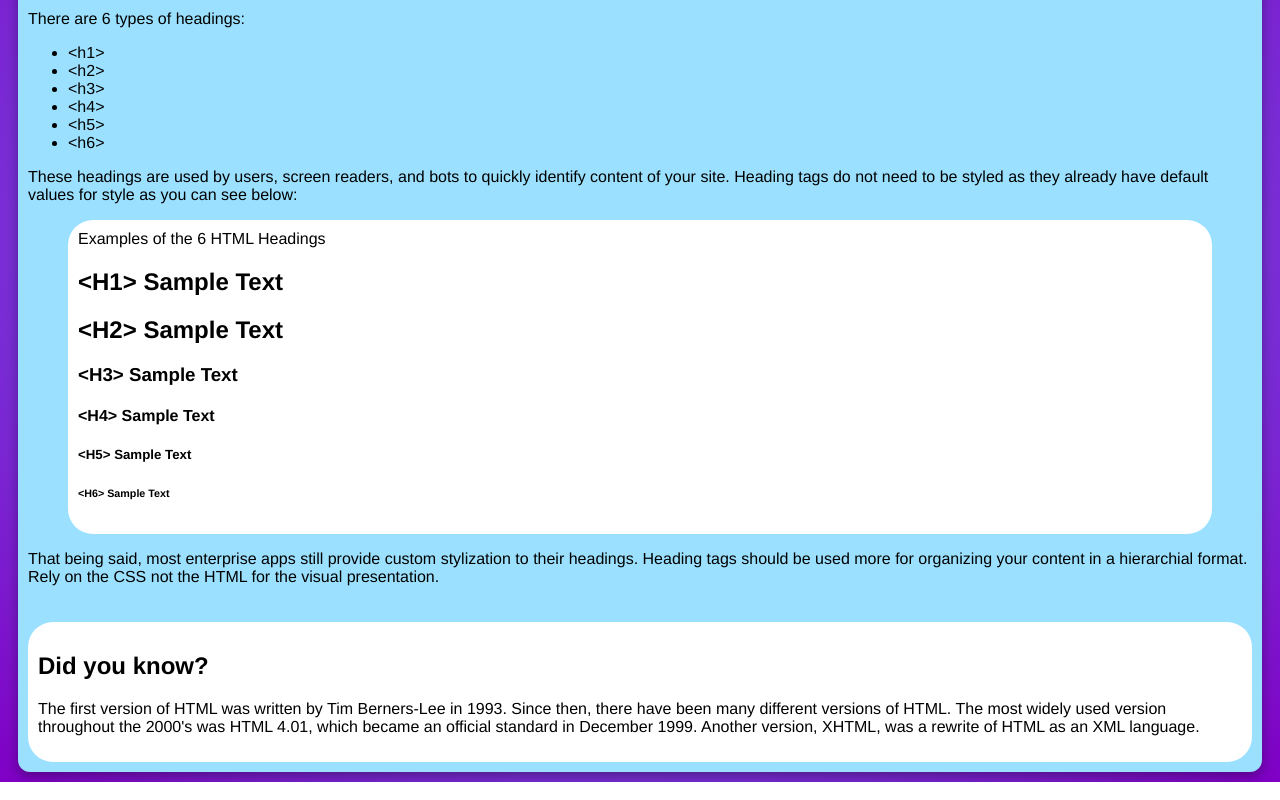
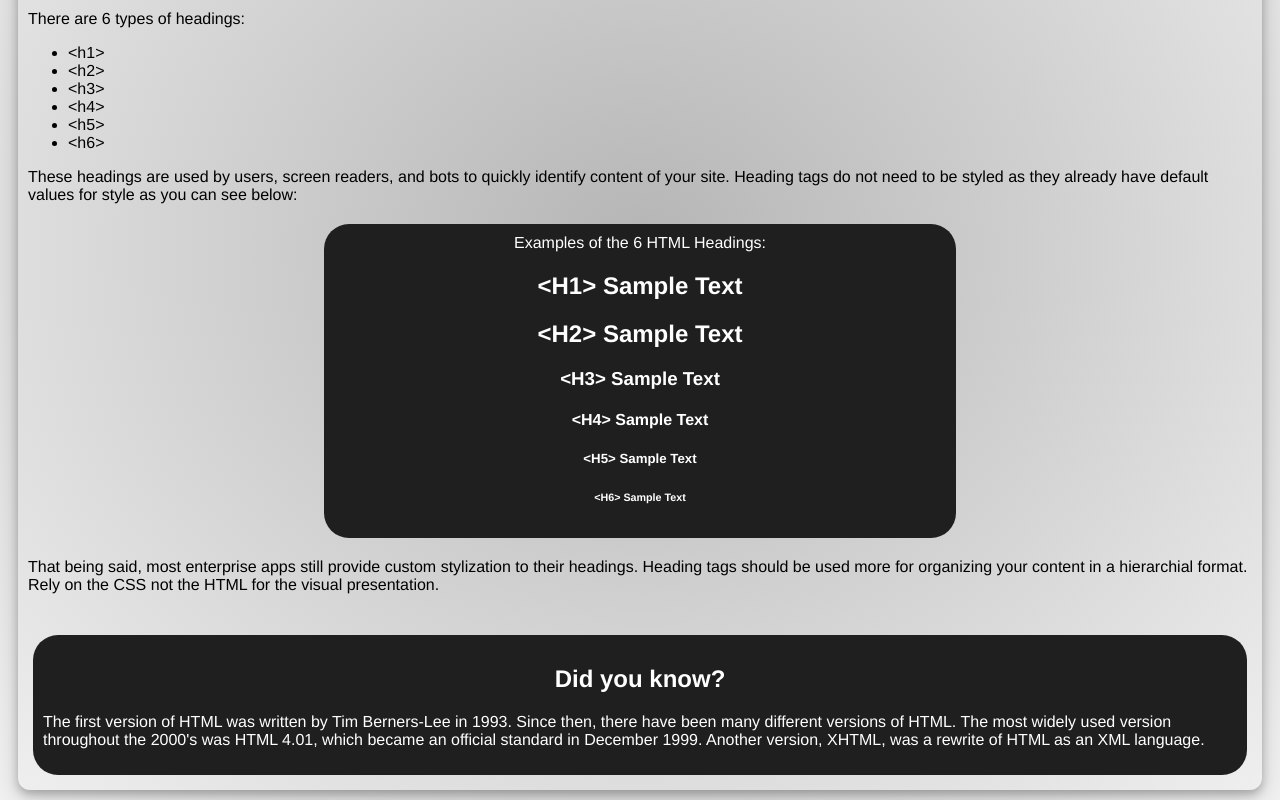
Before and after one commit to chrisratsabout/html-css-js-reference, a plain HTML site: page index.html in a window 1280 px wide. Shown: the part 303-1103 px from the top of the page. Drawn offline with Linux system fonts and the light colour scheme.

Commit message:
change color scheme

```diff
--- a/index.html
+++ b/index.html
@@ -4,7 +4,7 @@
 <head>
     <meta charset="UTF-8">
     <meta name="viewport" content="width=device-width, initial-scale=1.0">
-    <title>Headers</title>
+    <title>Headings</title>
     <link rel="stylesheet" href="styles.css">
     <script src="https://kit.fontawesome.com/8efc22d7af.js" crossorigin="anonymous"></script>
 </head>
@@ -61,8 +61,8 @@
                 Heading tags do not need to be styled as they already have default values for style as you can see
                 below:
             </p>
-            <figure>
-                <figcaption>Examples of the 6 HTML Headings</figcaption>
+            <figure class="headings-box">
+                <figcaption>Examples of the 6 HTML Headings:</figcaption>
                 <h1>&lt;H1&gt; Sample Text</h1>
                 <h2>&lt;H2&gt; Sample Text</h2>
                 <h3>&lt;H3&gt; Sample Text</h3>
--- a/styles.css
+++ b/styles.css
@@ -3,7 +3,11 @@
 }
 
 body {
-    background-image: radial-gradient(rgb(107, 156, 255), rgb(129, 0, 199));
+    background-image: radial-gradient( rgb(181, 181, 181), rgb(240, 240, 240));
+}
+
+h2, h3 {
+    text-align: center;
 }
 
 header,
@@ -13,7 +17,7 @@ footer {
     align-items: center;
     flex-direction: column;
     gap: 15px;
-    color: #fff;
+    color: #000;
     text-align: center;
     padding: 10px;
     margin: 10px;
@@ -31,13 +35,17 @@ header>h1 {
     margin: 0px;
 }
 
+.headings-box {
+    text-align: center;
+}
+
 .icon-container {
     display: flex;
     gap: 10px;
 }
 
 nav {
-    background-color: #f6cd00;
+    background-color: transparent;
     margin: 10px;
     list-style-type: none;
     border-radius: 10px;
@@ -71,12 +79,16 @@ figure {
     /* border: 1px solid black; */
     border-radius: 25px;
     padding: 10px;
-    background-color: white;
+    background-color: rgb(31, 31, 31);
+    color: #fff;
+    width: 50%;
+    margin: 20px auto;
+
 
 }
 
 main {
-    background-color: rgb(155, 225, 255);
+    background-color: transparent;
     margin: 10px;
     border-radius: 12px;
     box-shadow: 0 4px 8px 0 rgba(0, 0, 0, 0.2), 0 6px 20px 0 rgba(0, 0, 0, 0.19);
@@ -91,9 +103,10 @@ article {
 section {
     display: inline-block;
     padding: 10px;
-    background-color: rgb(255, 255, 255);
+    background-color: rgb(31, 31, 31);
     border-radius: 25px;
-    margin: 10px;
+    margin: 15px;
+    color: #fff;
 }
 
 
```
Also changed, not shown: tables.html (+17 -5 lines).
